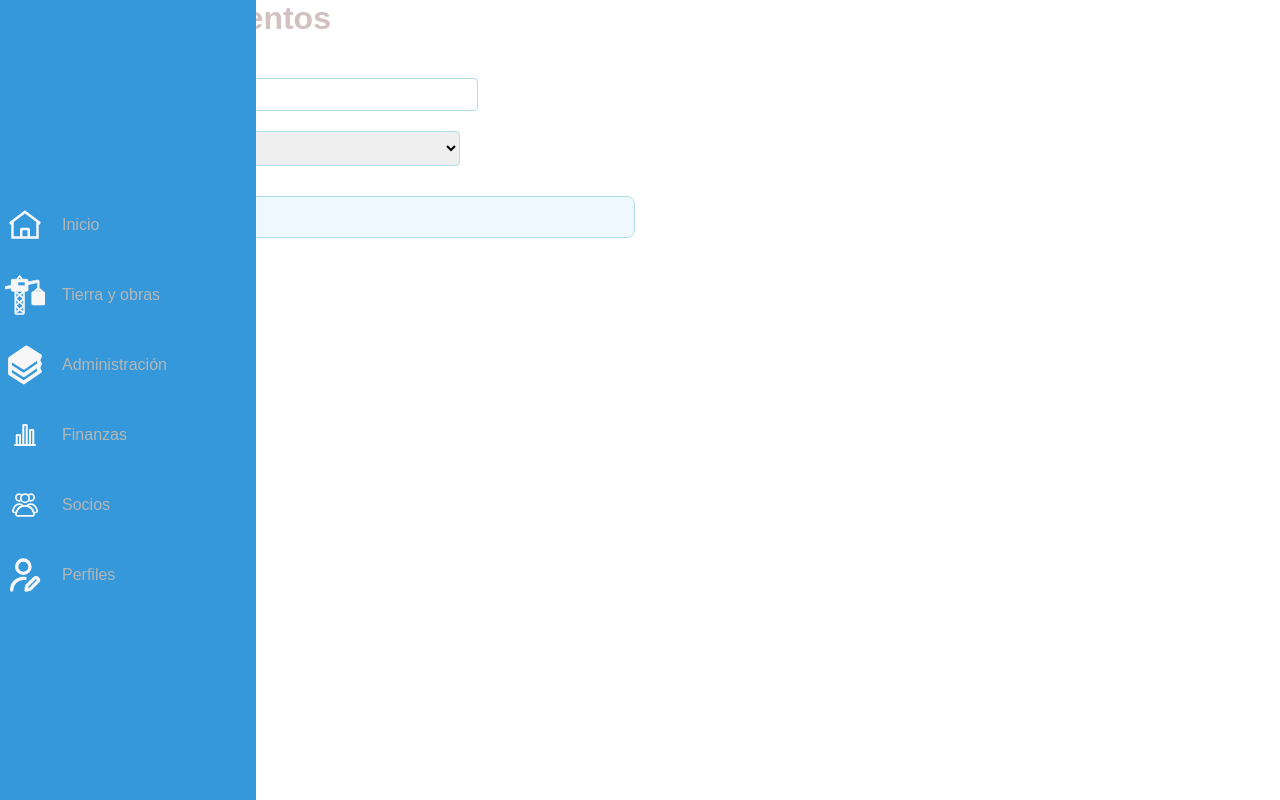
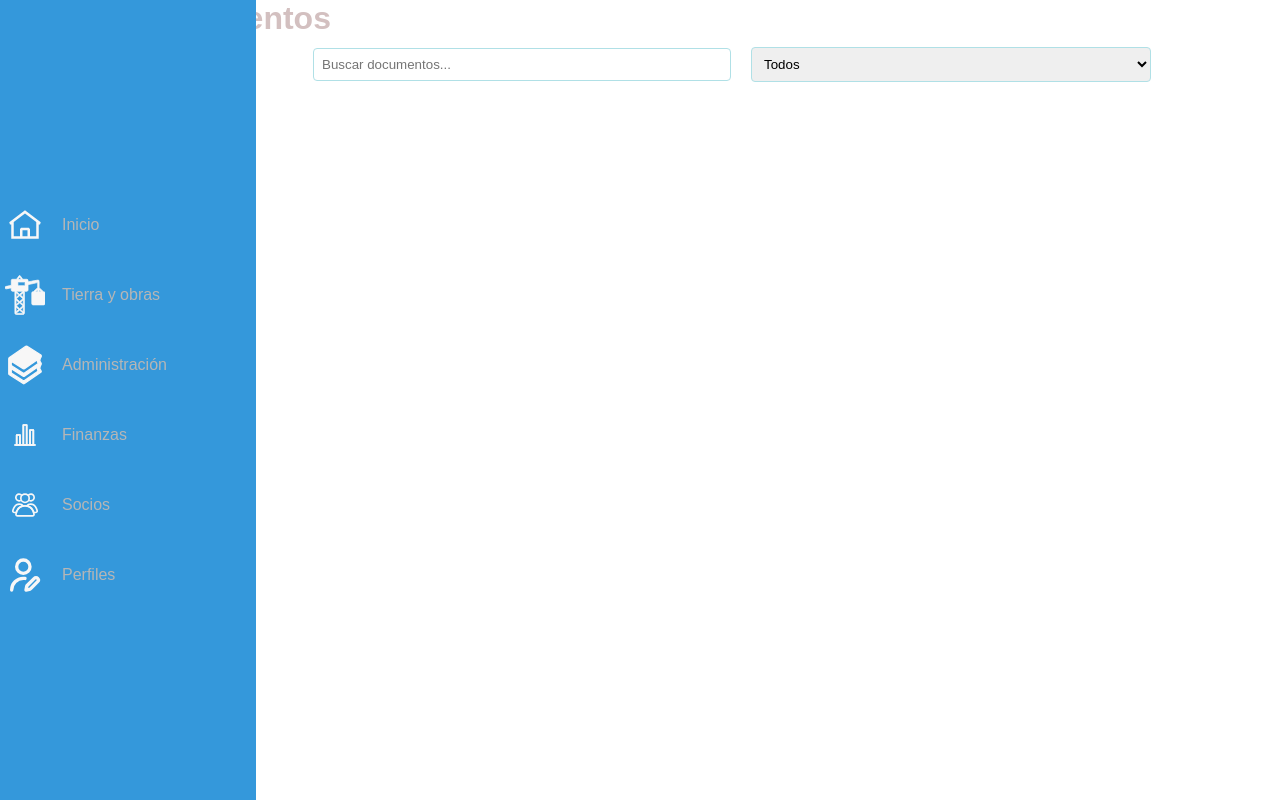
Before and after one commit to TKN05/coopteba2, a React (Create React App) app: page /upload in a window 1280 px wide. Shown: the top 800 px of the page. Built offline with nearby package versions, Linux system fonts and the light colour scheme.

Commit message:
Cambios en documentos o /Upload. Se establecio un grid para file-list.

```diff
--- a/src/App.css
+++ b/src/App.css
@@ -2,6 +2,10 @@
 @import url(../src/styles/global.css);
 @import url(../src/styles/Menu.css);
 @import url(../src/styles/Tabla-socios.css);
+@import url(../src/styles/Estilo-archivos.css);
+@import url(../src/styles/Estilo-archivos.css);
+
+
 
 #root{
   height: 100vh;
--- a/src/components/UploadPage.jsx
+++ b/src/components/UploadPage.jsx
@@ -2,7 +2,7 @@
 import React, { useState } from 'react';
 import UploadActions from './UploadActions';
 import FileList from './FileList';
-import styles from '../styles/UploadPage.css';
+import styles from '../App.css';
 import Nav from '../components/Nav';
 function UploadPage() {
   const [files, setFiles] = useState([]);
--- /dev/null
+++ b/src/styles/Estilo-archivos.css
@@ -0,0 +1,81 @@
+.file-list {
+    width: 90vw;
+    display: grid;
+    grid-template-columns: repeat(6, 1fr);
+    gap: 10px; /* Ajusta el espacio entre columnas según sea necesario */
+    justify-content: center;
+    max-height: 400px; /* Ajusta la altura máxima según tus necesidades */
+    overflow-y: auto;
+    overflow-x: hidden;
+
+    padding: 10px; /* Ajusta el padding según tus necesidades */
+  }
+
+  .file-item {
+    background-color: #f0f0f0; /* Color de fondo de los ítems */
+    padding: 20px; /* Ajusta el padding según tus necesidades */
+    border: 1px solid #ccc; /* Ajusta el borde según tus necesidades */
+    border-radius: 4px; /* Ajusta el borde redondeado según tus necesidades */
+    text-align: center;
+    width: 150px;
+  }
+
+  .file-list::-webkit-scrollbar {
+    width: 8px;
+  }
+
+  .file-list::-webkit-scrollbar-track {
+    background: #f1f1f1;
+  }
+
+  .file-list::-webkit-scrollbar-thumb {
+    background: #888;
+    border-radius: 4px;
+  }
+
+  .file-list::-webkit-scrollbar-thumb:hover {
+    background: #555;
+  }
+
+.upload-actions{
+    width: 94vw;
+    display: fixed;
+}
+.upload-page {
+    text-align: center;
+    margin: 20px auto;
+    max-width: 90%;
+  }
+
+  .upload-actions {
+    margin-bottom: 20px;
+  }
+
+  .upload-actions input[type="file"] {
+    margin-bottom: 10px;
+  }
+
+  .search-input, .category-select {
+    margin: 10px;
+    padding: 8px;
+    width: 80%;
+    max-width: 400px;
+    border: 1px solid #b0e0e6; /* Color de borde celeste claro */
+    border-radius: 4px;
+  }
+
+
+  .download-link {
+    display: block;
+    margin-top: 5px;
+    color: #00bfff; /* Color de enlace celeste */
+    text-decoration: none;
+  }
+
+  .download-link:hover {
+    text-decoration: underline;
+  }
+
+  .file-item .fa-file {
+    color: #ff009d; /* Color de los iconos celeste */
+  }
--- a/src/styles/UploadPage.css
+++ /dev/null
@@ -1,66 +0,0 @@
-.upload-page {
-    text-align: center;
-    margin: 20px auto;
-    max-width: 90%;
-  }
-
-  .upload-actions {
-    margin-bottom: 20px;
-  }
-
-  .upload-actions input[type="file"] {
-    margin-bottom: 10px;
-  }
-
-  .search-input, .category-select {
-    margin: 10px;
-    padding: 8px;
-    width: 80%;
-    max-width: 400px;
-    border: 1px solid #b0e0e6; /* Color de borde celeste claro */
-    border-radius: 4px;
-  }
-
-  .file-list {
-    display: flex;
-    flex-wrap: wrap;
-    justify-content: center;
-    gap: 10px;
-    background-color: #f0f8ff; /* Color de fondo celeste claro */
-    padding: 20px;
-    border-radius: 8px;
-    border: 1px solid #b0e0e6; /* Color de borde celeste claro */
-    max-height: 500px; /* Ajusta la altura máxima según tus necesidades */
-    overflow-y: auto; /* Añade scroll vertical si es necesario */
-    overflow-x: hidden;
-    margin-bottom: 50px;
-  }
-
-  .file-item {
-    border: 1px solid #b0e0e6; /* Color de borde celeste claro */
-    border-radius: 8px;
-    padding: 15px;
-    text-align: center;
-    max-width: 150px;
-    background: rgba(173, 216, 230, 0.5); /* Fondo translúcido celeste */
-  }
-
-  .file-item p {
-    margin: 10px 0;
-    color: #333; /* Color del texto */
-  }
-
-  .download-link {
-    display: block;
-    margin-top: 5px;
-    color: #00bfff; /* Color de enlace celeste */
-    text-decoration: none;
-  }
-
-  .download-link:hover {
-    text-decoration: underline;
-  }
-
-  .file-item .fa-file {
-    color: #00bfff; /* Color de los iconos celeste */
-  }
```
